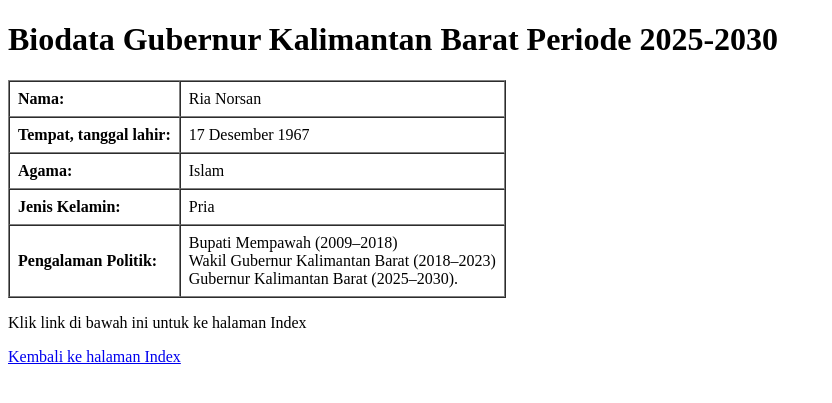
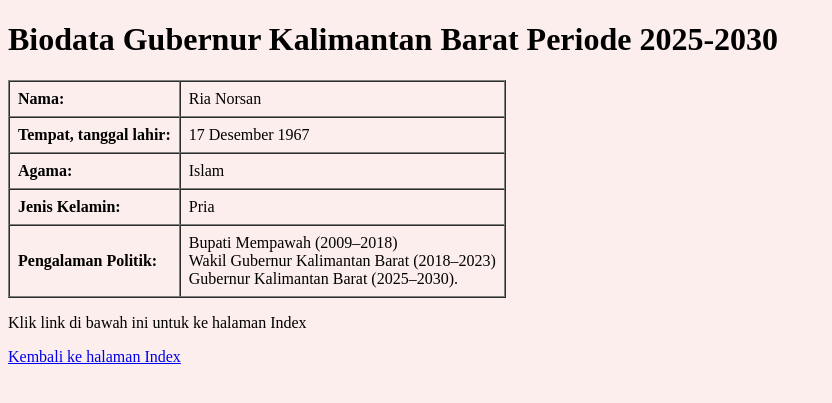
Before and after one commit to bigqmope/Tugassatu, a PHP site: page /gubernur.php in a window 1280 px wide. Shown: the top 403 px of the page, without its empty margins (0-832 px from the left). Run offline with PHP 8.4, Linux system fonts and the light colour scheme.

Commit message:
Update gubernur.php

```diff
--- a/gubernur.php
+++ b/gubernur.php
@@ -11,6 +11,9 @@ $pengalaman = "Bupati Mempawah (2009–2018)<br>Wakil Gubernur Kalimantan Barat
 <head>
   <meta charset="utf-8">
   <title>Biodata Ria Norsan</title>
+  <style>
+    body {background-color: #FCEEED;}
+  </style>
 </head>
 <body>
   <h1>Biodata Gubernur Kalimantan Barat Periode 2025-2030</h1>
```
